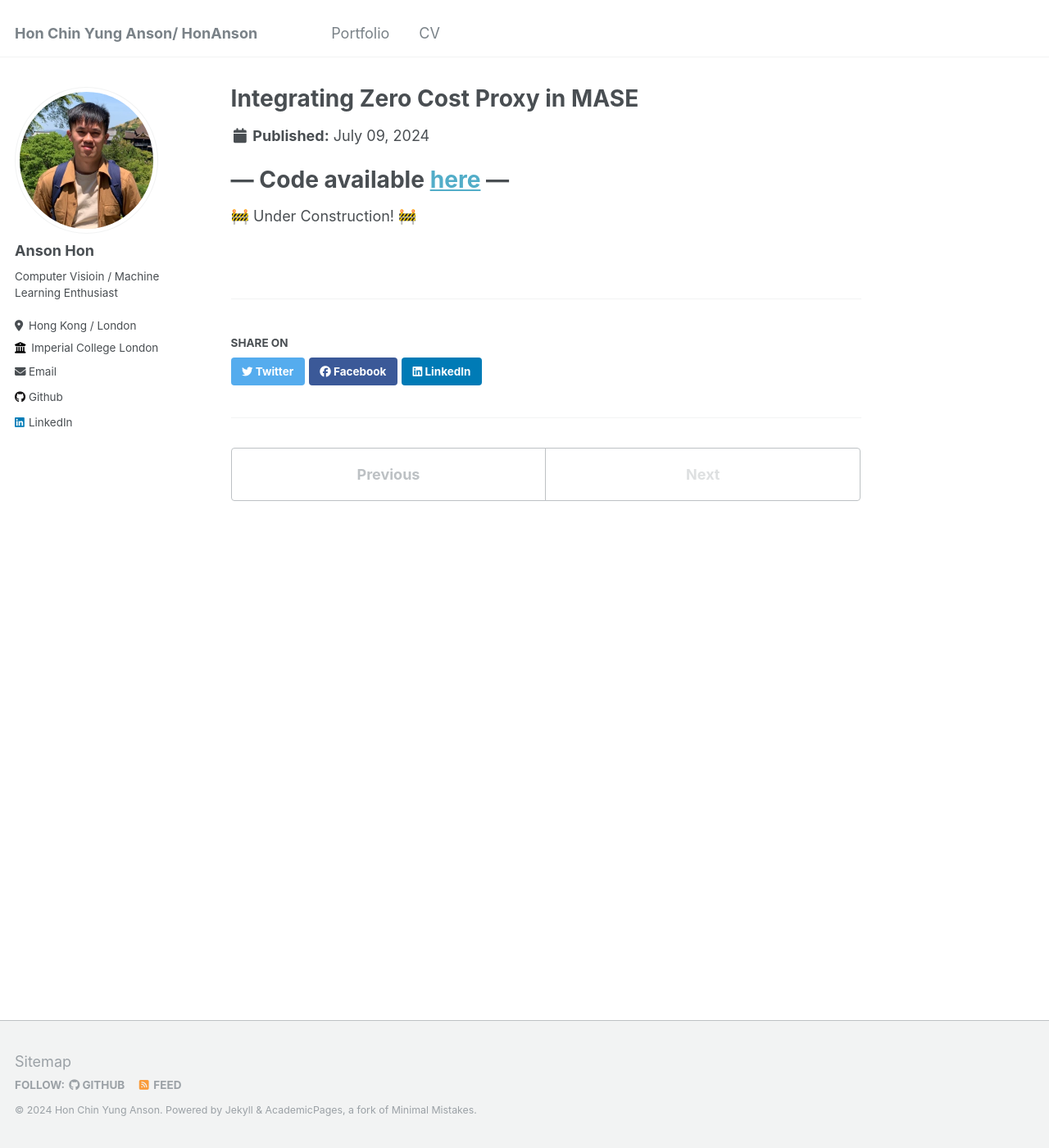
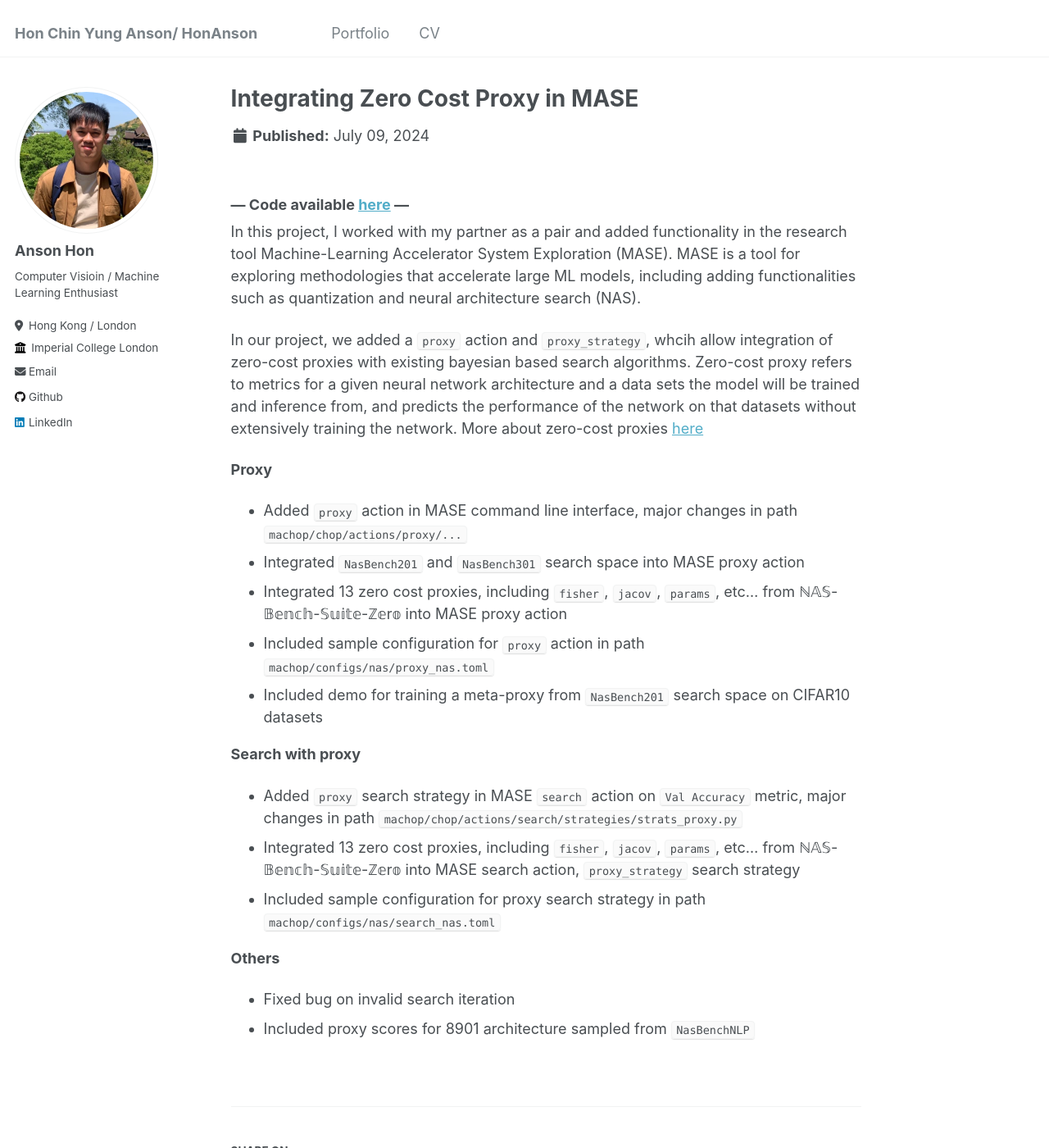
Before and after one commit to HonAnson/HonAnson.github.io, a Jekyll site: the page built from _portfolio/portfolio-4.md, in a window 1280 px wide and 1400 px high. Shown: the whole window at 82% size. Built offline with Jekyll 4.4.1, drawn with Linux system fonts in a browser that asks for light colours.

Commit message:
updated markdown for MASE project

```diff
--- a/_portfolio/portfolio-4.md
+++ b/_portfolio/portfolio-4.md
@@ -4,7 +4,26 @@ excerpt: "Using ensumble of zero cost proxy - a meta proxy, for better predict n
 collection: portfolio
 ---
 
-# --- Code available [here](https://github.com/HonAnson/mase) ---
+### --- Code available [here](https://github.com/HonAnson/mase) ---
+
+In this project, I worked with my partner as a pair and added functionality in the research tool Machine-Learning Accelerator System Exploration (MASE). MASE is a tool for exploring methodologies that accelerate large ML models, including adding functionalities such as quantization and neural architecture search (NAS).
+
+In our project, we added a `proxy` action and `proxy_strategy`, whcih allow integration of zero-cost proxies with existing bayesian based search algorithms. Zero-cost proxy refers to metrics for a given neural network architecture and a data sets the model will be trained and inference from, and predicts the performance of the network on that datasets without extensively training the network. More about zero-cost proxies [here](https://arxiv.org/abs/2210.03230)
 
 
-🚧 Under Construction! 🚧
+**Proxy**
+* Added `proxy` action in MASE command line interface, major changes in path `machop/chop/actions/proxy/...`
+* Integrated `NasBench201` and `NasBench301` search space into MASE proxy action
+* Integrated 13 zero cost proxies, including `fisher`, `jacov`, `params`, etc... from ℕ𝔸𝕊-𝔹𝕖𝕟𝕔𝕙-𝕊𝕦𝕚𝕥𝕖-ℤ𝕖r𝕠 into MASE proxy action
+* Included sample configuration for `proxy` action in path `machop/configs/nas/proxy_nas.toml`
+* Included demo for training a meta-proxy from `NasBench201` search space on CIFAR10 datasets
+
+
+**Search with proxy**
+* Added `proxy` search strategy in MASE `search` action on `Val Accuracy` metric, major changes in path `machop/chop/actions/search/strategies/strats_proxy.py`
+* Integrated 13 zero cost proxies, including `fisher`, `jacov`, `params`, etc... from ℕ𝔸𝕊-𝔹𝕖𝕟𝕔𝕙-𝕊𝕦𝕚𝕥𝕖-ℤ𝕖r𝕠 into MASE search action, `proxy_strategy` search strategy
+* Included sample configuration for proxy search strategy in path `machop/configs/nas/search_nas.toml`
+
+**Others**
+* Fixed bug on invalid search iteration
+* Included proxy scores for 8901 architecture sampled from `NasBenchNLP`
```
